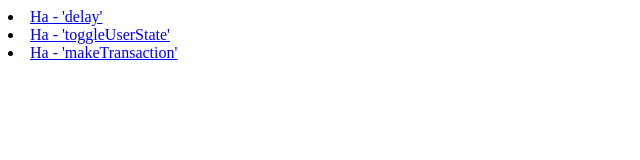
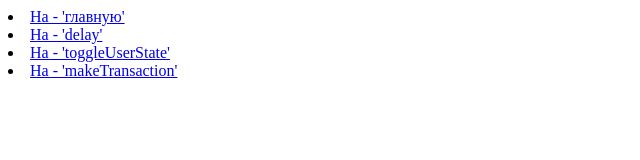
Before and after one commit to Vitaliy-1915/goit-js-hw-11-promisification, a plain HTML site: page makeTransaction.html in a window 1280 px wide. Shown: the whole page, without its empty margins (0-640 px from the left). Drawn offline with Linux system fonts and the light colour scheme.

Commit message:
Update makeTransaction.html

```diff
--- a/makeTransaction.html
+++ b/makeTransaction.html
@@ -7,6 +7,7 @@
     <title>makeTransaction</title>
   </head>
   <body>
+    <li><a href="index.html">На - 'главную'</a></li>
     <li><a href="delay.html">На - 'delay'</a></li>
     <li><a href="toggleUserState.html">На - 'toggleUserState'</a></li>
     <li><a href="makeTransaction.html">На - 'makeTransaction'</a></li>
```
